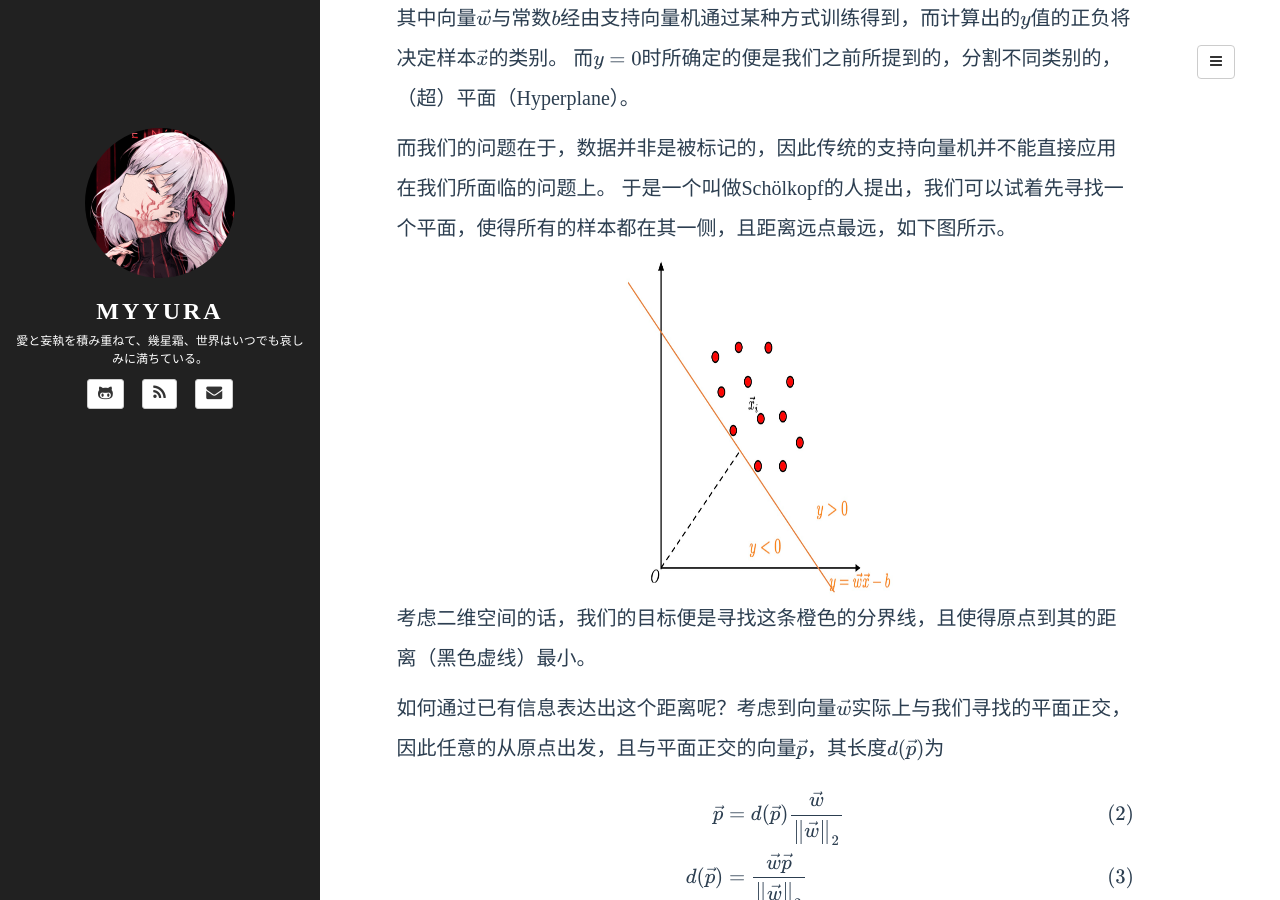
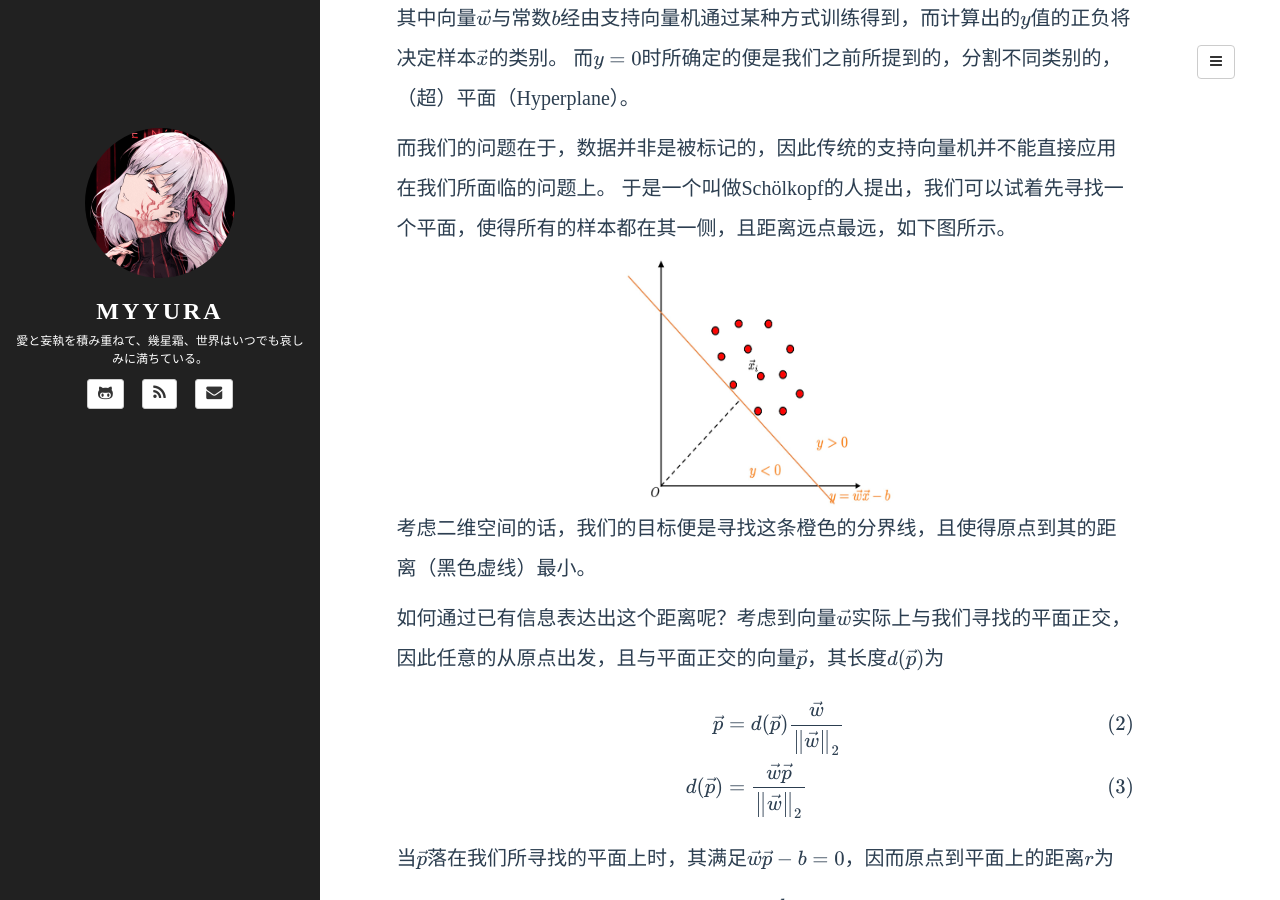
Before and after one commit to Myyura/myyura.github.io, a Jekyll site: the page built from _posts/math_algorithm/2020-7-7-anomaly_detection_ocsvm_isolation_forest.md, in a window 1280 px wide and 900 px high, scrolled down 1486 px. Built offline with Jekyll 4.4.1, drawn with Linux system fonts in a browser that asks for light colours; formulas are drawn with MathJax 3; a script that is not in the unit is left out; comment, search, counter and statistics services are not loaded.

Commit message:
Fix some typo

```diff
--- a/_posts/math_algorithm/2020-7-7-anomaly_detection_ocsvm_isolation_forest.md
+++ b/_posts/math_algorithm/2020-7-7-anomaly_detection_ocsvm_isolation_forest.md
@@ -42,7 +42,7 @@ $$
 于是一个叫做Schölkopf的人提出，我们可以试着先寻找一个平面，使得所有的样本都在其一侧，且距离远点最远，如下图所示。
 
 <figure style="text-align:center;">
-  <img src="{{ site.BASE_PATH }}/assets/images/one_class_svm_1.png" width="310" height="340" alt="1"/>
+  <img src="{{ site.BASE_PATH }}/assets/images/one_class_svm_1.png" width="310" height="250" alt="1"/>
 </figure>
 
 考虑二维空间的话，我们的目标便是寻找这条橙色的分界线，且使得原点到其的距离（黑色虚线）最小。
@@ -88,7 +88,7 @@ $$
 如果数据中存在一些如下所示的异常值
 
 <figure style="text-align:center;">
-  <img src="{{ site.BASE_PATH }}/assets/images/one_class_svm_2.png" width="310" height="340" alt="1"/>
+  <img src="{{ site.BASE_PATH }}/assets/images/one_class_svm_2.png" width="310" height="250" alt="1"/>
 </figure>
 
 很显然我们希望得到图中虚线所示的平面，但受到异常值的影响，我们实际上会获得实线所示的平面。
```
